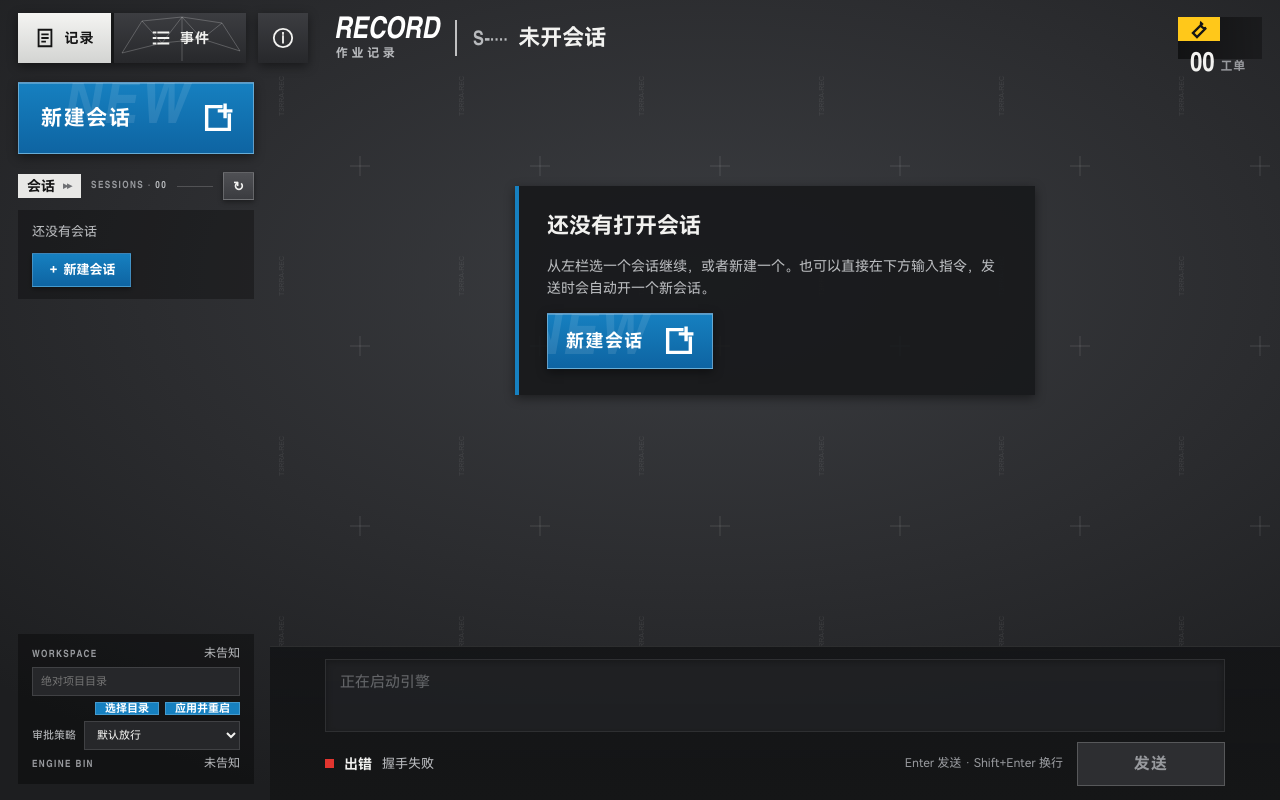
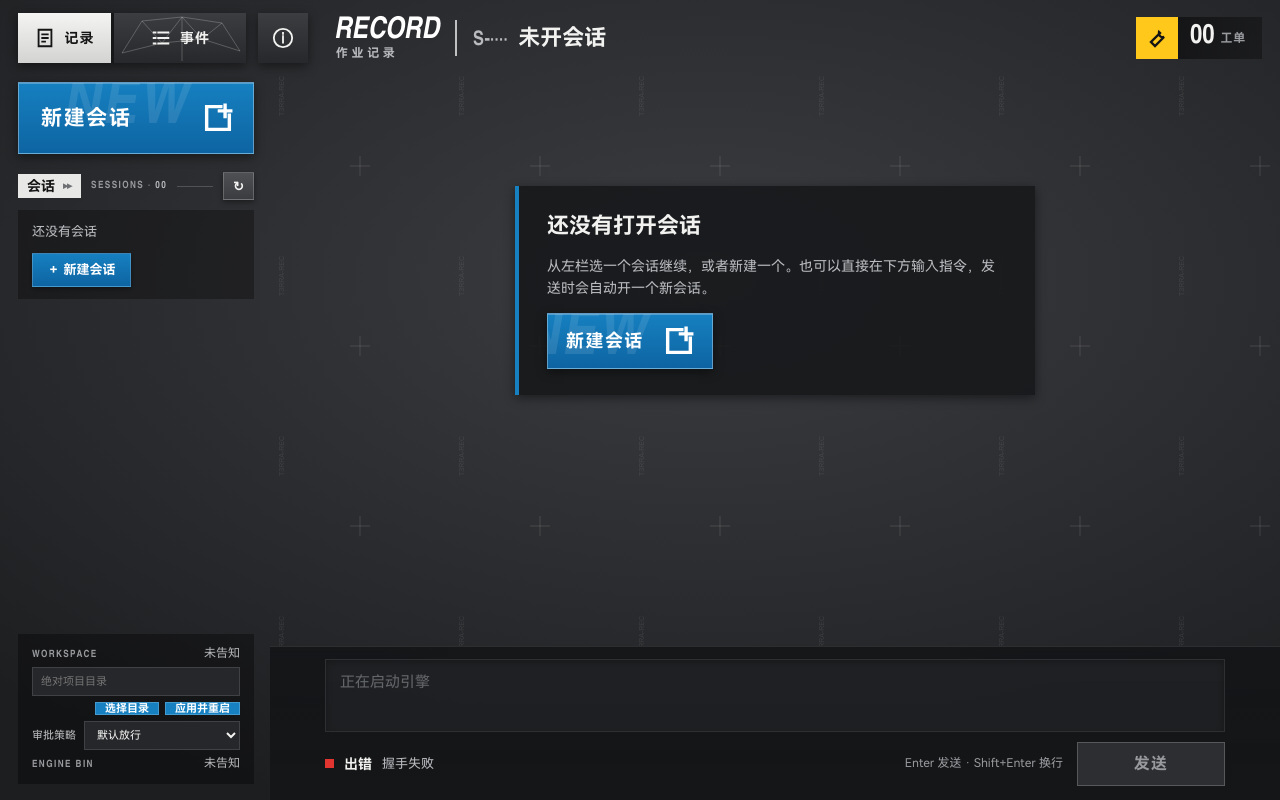
Before and after one commit to PAKIKNOWLEDGE/T3rra-C0d3, a website with bundled scripts: page app/index.html in a window 1280 px wide. Built offline with nearby package versions, Linux system fonts and the light colour scheme; files whose address does not match are found by name.

Commit message:
fix resource class collision

```diff
--- a/app/index.html
+++ b/app/index.html
@@ -130,12 +130,12 @@ kbd { font: 700 11px/1 var(--f-num); padding: 3px 5px; border: 1px solid current
 
 /* 资源条：彩色图标方块 + 大号数字。只放真实计量。 */
 .resbar { display: flex; align-items: center; gap: 6px; flex: none; min-width: 0; }
-.res { display: flex; align-items: stretch; height: 42px; background: linear-gradient(90deg, rgba(0, 0, 0, .55), rgba(0, 0, 0, .3)); flex: none; min-width: 0; }
+.res { display: flex; align-items: stretch; height: 42px; background: linear-gradient(90deg, rgba(0, 0, 0, .55), rgba(0, 0, 0, .3)); flex: none; }
 .res .ic { width: 42px; display: grid; place-items: center; color: #151515; }
 .res .ic svg.i { width: 24px; height: 24px; stroke-width: 2.4; }
-.res .v { display: flex; align-items: baseline; gap: 6px; height: 42px; min-width: 0; padding: 0 16px 0 12px; font: 700 27px/42px var(--f-num); font-variant-numeric: tabular-nums; white-space: nowrap; }
+.res .v { display: flex; align-items: baseline; gap: 6px; height: 42px; flex: 0 0 auto; padding: 0 16px 0 12px; font: 700 27px/42px var(--f-num); font-variant-numeric: tabular-nums; white-space: nowrap; }
 .res .v small { align-self: auto; padding-bottom: 0; font: 700 12px/1 var(--f-sans); color: var(--ink-3); letter-spacing: .06em; transform: translateY(-1px); }
-.res.orders .ic { background: var(--yellow); }
+.res.work-count .ic { background: var(--yellow); }
 .res.time .ic { background: var(--cyan); }
 .res.context .ic { background: var(--blue); color: #fff; }
 .res.context .ring { position: relative; width: 42px; height: 42px; border-radius: 50%; background: conic-gradient(#fff var(--usage-pct, 0%), rgba(255, 255, 255, .22) 0); }
@@ -585,7 +585,7 @@ html[data-ask="true"] .ask { animation: enter 260ms var(--ease) both; }
   <div class="spacer"></div>
 
   <div class="resbar" aria-label="资源条">
-    <div class="res orders"><span class="ic"><svg class="i"><use href="#i-tool"/></svg></span><span class="v"><span id="resOrders">00</span><small>工单</small></span></div>
+    <div class="res work-count"><span class="ic"><svg class="i"><use href="#i-tool"/></svg></span><span class="v"><span id="resOrders">00</span><small>工单</small></span></div>
     <div class="res time"><span class="ic"><svg class="i"><use href="#i-clock"/></svg></span><span class="v"><span id="resTime">--:--</span><small>会话用时</small></span></div>
     <div class="res context" aria-label="上下文用量"><span class="ic ring" id="resContextRing"><span id="resContextPct">--</span></span><span class="v"><span id="resContextUsed">未报告</span><small>上下文</small></span></div>
   </div>
```
Also changed, not shown: docs/status.md (+2 -1 lines).
